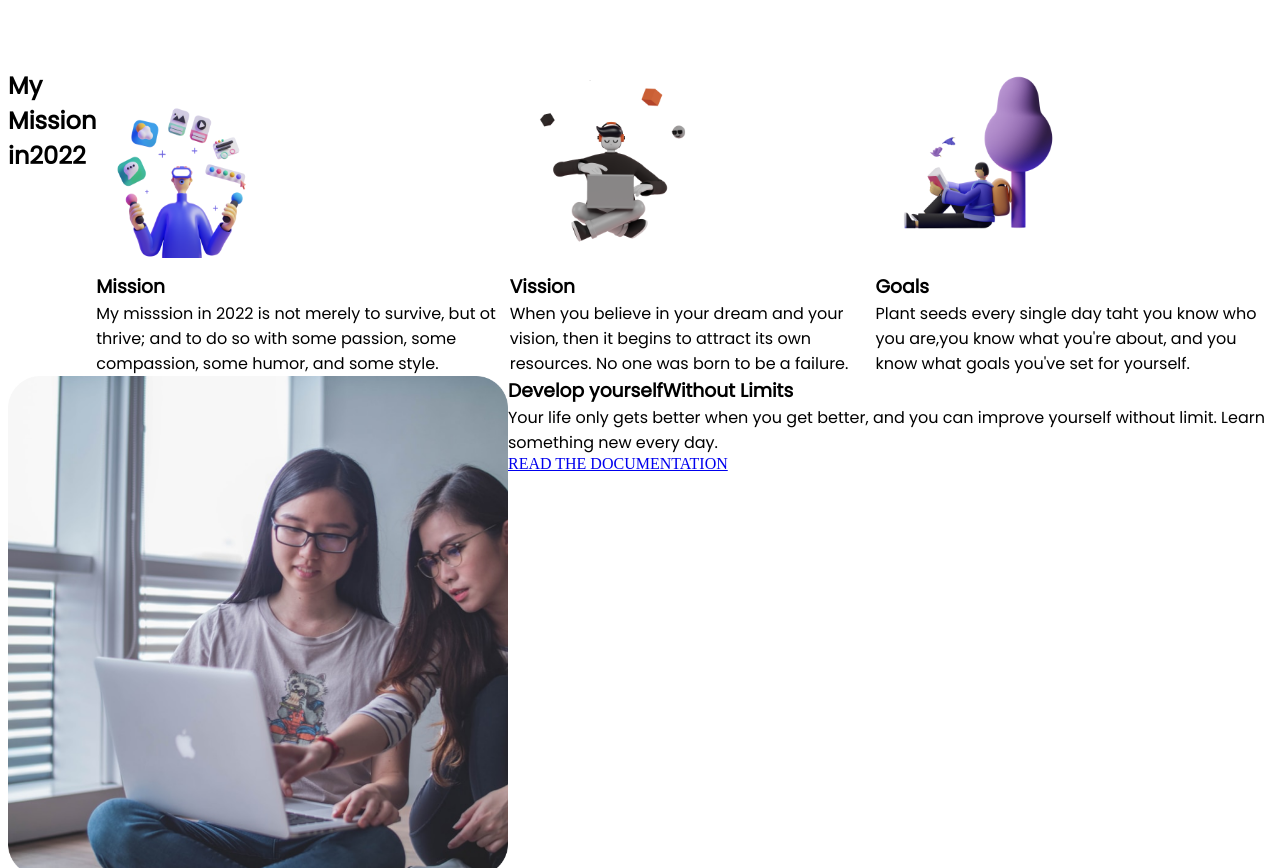
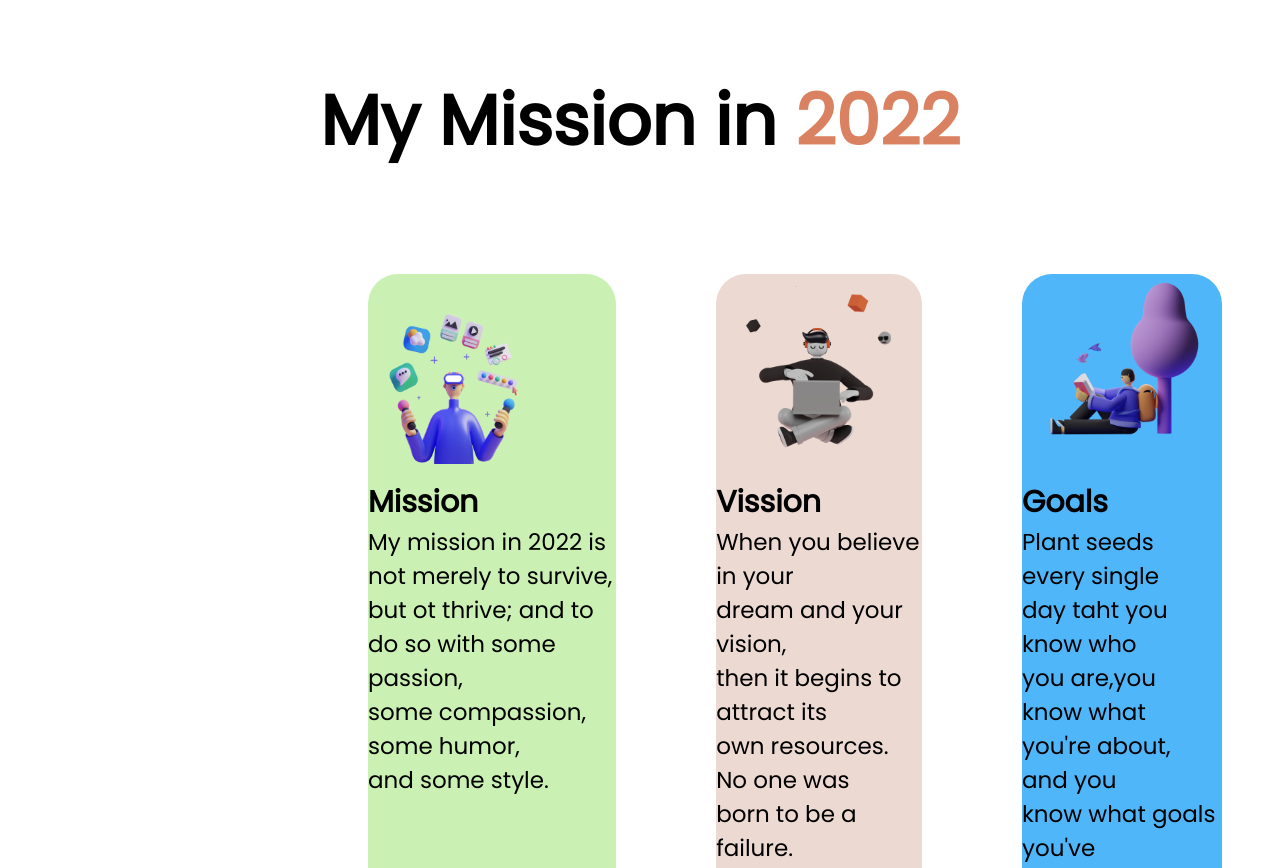
Before and after one commit to hamimhossain1/my-2022-mission, a plain HTML site: page index.html in a window 1280 px wide. Shown: the part 1400-2268 px from the top of the page. Drawn offline with Linux system fonts and the light colour scheme.

Commit message:
mission-22-6

```diff
--- a/index.html
+++ b/index.html
@@ -28,24 +28,26 @@
 
 
     <section class="mission-vission-goals">
-        <h1>My Mission in<span>2022</span></h1>
-        <div>
+        <div class="my-22">
+            <h1>My Mission in <span>2022</span></h1>
+        </div>
+        <div class="mission-flex">
+            <div class="mission-img">
                 <img src="illustrator-1.png" alt="" style="width:200px;height:200px;">
                 <h3>Mission</h3>
-            <p>My misssion in 2022 is not merely to survive, but ot thrive; and to do so with some passion, some compassion, some humor, and some style.</p>
+                <p>My mission in 2022 is<br> not merely to survive,<br> but ot thrive; and to<br> do so with some passion,<br> some compassion, some humor,<br> and some style.</p>
             </div>
-        <div>
+            <div class="vission-img">
                 <img src="illustrator-2.png" alt="" style="width:200px;height:200px;">
                 <h3>Vission</h3>
-            <p>When you believe in your dream and your vision, then it begins to attract its own resources. No one was born to be a failure.</p>
+                <p>When you believe in your<br> dream and your vision,<br> then it begins to attract its<br> own resources. No one was <br>born to be a failure.</p>
             </div>
-        <div>
+            <div class="goals-img">
                 <img src="illustrator-3.png" alt="" style="width:200px;height:200px;">
                 <h3>Goals</h3>
-            <p>Plant seeds every single day taht you know who you are,you know what you're about, and you know what goals you've set for yourself.</p>
+                <p>Plant seeds every single<br> day taht you know who<br> you are,you know what<br> you're about, and you <br>know what goals you've <br>set for yourself.</p>
             </div>
-    </section>
-
+        </div>
 
 
 
@@ -53,62 +55,39 @@
 
 
  <section class="develop-yourself">
-        <div>
+        <div class="development-div">
+            <div class="develop-img">
                 <img src="coding.png" alt="" style="width:500px;height:500px;">
             </div>
-        <div>
+            <div class="develop-without-limits">
                 <h3>Develop yourself<span>Without Limits</span></h3>
-            <p>Your life only gets better when you get better, and you can improve yourself without limit. Learn something new every day.</p>
+                <p>Your life only gets better when you get better, and you can<br> improve yourself without limit. Learn something new every day. Create<br> new challangeS for yourself because challanges will help you to grow. </p>
                 <a href="https://www.programming-hero.com/" target="-blank">READ THE DOCUMENTATION</a>
-            <small></small>
+            </div>
+        </div>
+
+</section>
+
+
+
+
+
+<section>
+       <div id="know-mind-body">
+            <div class="Know-body">
+                <h3>Know your<span>Mind & Body</span></h3>
+                <p>If you really want to know your mind, the body will always give you a truthful reflection,so look at the emotion, or rather feel it in your body. If there is an apparent conflict between them, the thought will be the lie, the emotion will be the truth. </p>
+                <a href="https://www.programming-hero.com/ " target="-blank">READ THE DOCUMENTATION</a>
+            </div>
+            <div class="team-presentation"><img src="project.png" alt="" style="width:500px;height:500px;">
+            </div>
        </div>
 </section>
 
 
 
 
-
-
-
-
-    <section>
-        <div class="know-mind-body">
-            <h3>Know your<span>Mind & Body</span></h3>
-            <p>If you really want to know your mind, the body will always give you a truthful reflection,so look at the emotion, or rather feel it in your body. If there is an apparent conflict between them, the thought will be the lie, the emotion will be the truth. </p>
-            <a href="https://www.programming-hero.com/ " target="-blank">READ THE DOCUMENTATION</a>
-        </div>
-        <div><img src="project.png" alt="" style="width:500px;height:500px;">
-        </div>
     </section>
-
-
-
-
-
-
-    <section class="changhed-path">
-        <div>
-            <img src="hamim1.png" alt="" style="width:600px;height:600px;">
-        </div>
-        <div>
-            <h3>Changhed my Path<span>Hotel Management To Programming</span></h3>
-            <p>Hello world! I'm Hamim Hossain from Dhaka, Bangladesh.I was a student of Hotel Management. But some interasting thing changhed my mind to learn codeing. Recently, I have admitted in a programming course under Programming Hero. Find about more about me click on DETAILS</p>
-            <a href="https://www.programming-hero.com/" target="-blank">DETAILS</a>
-        </div>
-    </section>
-
-
-
-
-
-
-
-    <footer>
-        <div>
-            <h2>Mission<span>2022</span></h2>
-            <p>Hard work, Perseverance, and Determination for 2022</p>
-        </div>
-    </footer>
 
 </body>
 </html>
--- a/style.css
+++ b/style.css
@@ -50,7 +50,52 @@
 
 
 .mission-vission-goals{
+    margin-bottom: 200px;
+}
+.my-22 h1{
+    text-align: center;
+    font-size: 70px;
+    padding-bottom: 50px;
+}
+.my-22 h1 span{
+    color: rgb(218, 129, 97);
+
+}
+.mission-flex{
     display: flex;
+}
+.mission-img{
+    margin: 50px;
+    border-radius: 30px;
+    font-size: 23px;
+    background-color: rgb(202, 241, 179);
+    margin-left: 360px;
+}
+.mission-img h3{
+    font-size: 30px;
+}
+
+
+
+.vission-img{
+    background-color: rgb(235, 217, 210);
+    font-size: 23px;
+    margin: 50px;
+    border-radius: 30px;
+}
+.vission-img h3{
+    font-size: 30px;
+}
+
+
+.goals-img{
+    background-color: rgb(80, 182, 250);
+    font-size: 23px;
+    margin: 50px;
+    border-radius: 30px;
+}
+.goals-img h3{
+    font-size: 30px;
 }
 
 
@@ -59,9 +104,36 @@
 
 
 
-
 .develop-yourself{
+    margin-top: 100px;
+}
+.development-div{
     display: flex;
+}
+.develop-img{
+    margin-left: 200px;
+}
+.develop-without-limits{
+    font-size: 25px;
+    margin-left: 100px;
+    margin-top: 50px;
+}
+.develop-without-limits a{
+    text-decoration: none;
+    font-size: 20px;
+    padding: 10px 20px;
+    background-color: tomato;
+    border-radius: 10px;
+}
+.develop-without-limits p{
+    margin-top: 20px;
+    margin-bottom: 30px;
+}
+.develop-without-limits h3{
+    font-size: 50px;
+}
+.develop-without-limits h3 span{
+    display: block;
 }
 
 
@@ -70,20 +142,7 @@
 
 
 
-
-
-.know-mind-body{
+#know-mind-body{
     display: flex;
+    margin-top: 200px;
 }
-
-
-
-
-
-
-
-
-
-.changhed-path{
-    display: flex;
-}
```
Lines whose indentation alone changed are shown as unchanged.
